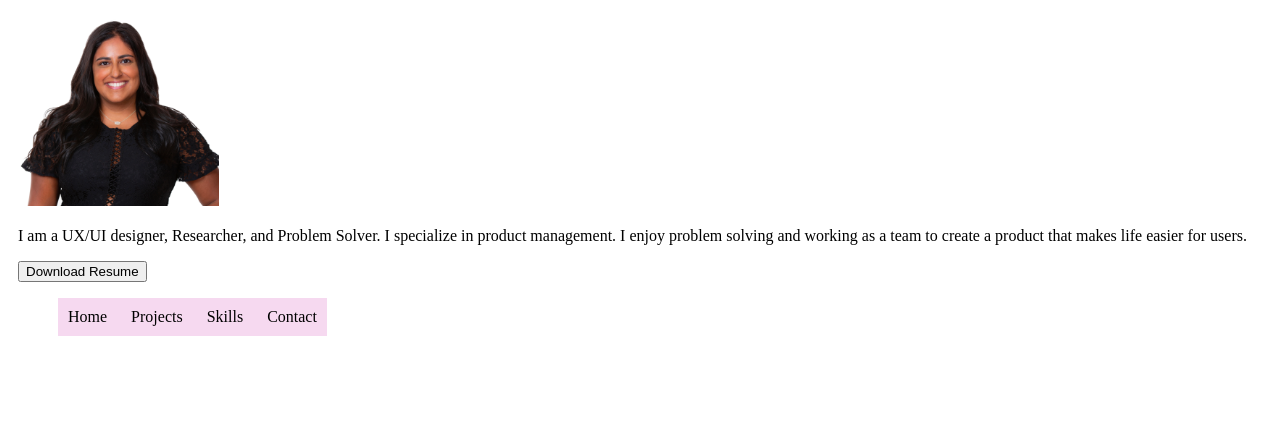
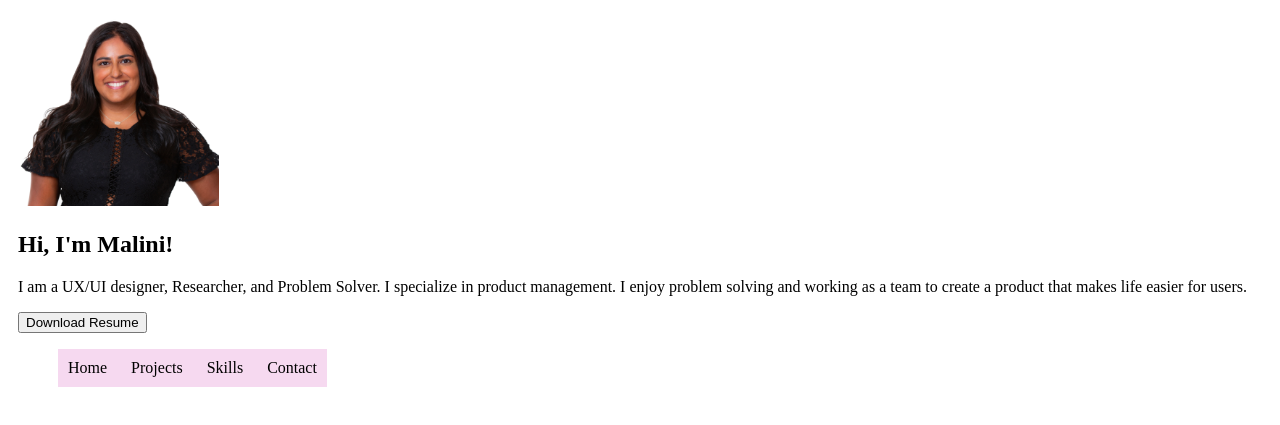
Before and after one commit to maliniuttam/UX_UI_HW_17, a plain HTML site: page index.html in a window 1280 px wide. Shown: the part 111-536 px from the top of the page. Drawn offline with Linux system fonts and the light colour scheme.

Commit message:
Update index.html

```diff
--- a/index.html
+++ b/index.html
@@ -27,6 +27,9 @@
         <div class="heroImg">
             <img src="./Images/headshot.png" width="200">
         </div>
+        <h1> Hi, I'm Malini!
+
+        </h1>
             <p>I am a UX/UI designer, Researcher, and Problem Solver.
                 I specialize in product management. I enjoy problem solving
                 and working as a team to create a product that makes life easier for users.
```
